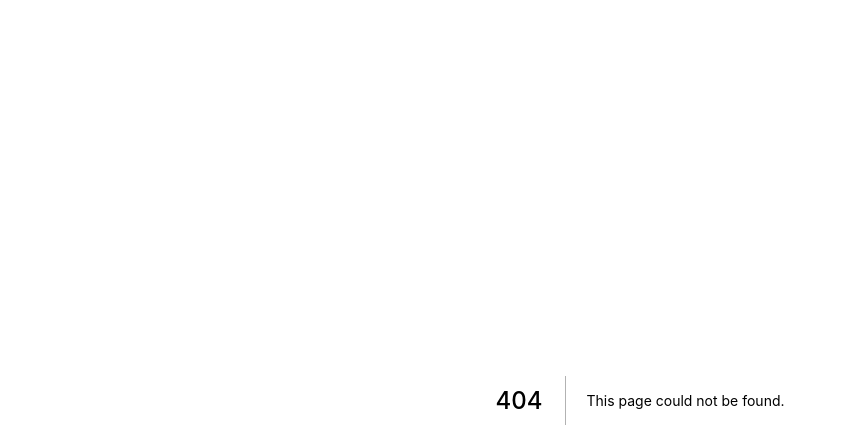
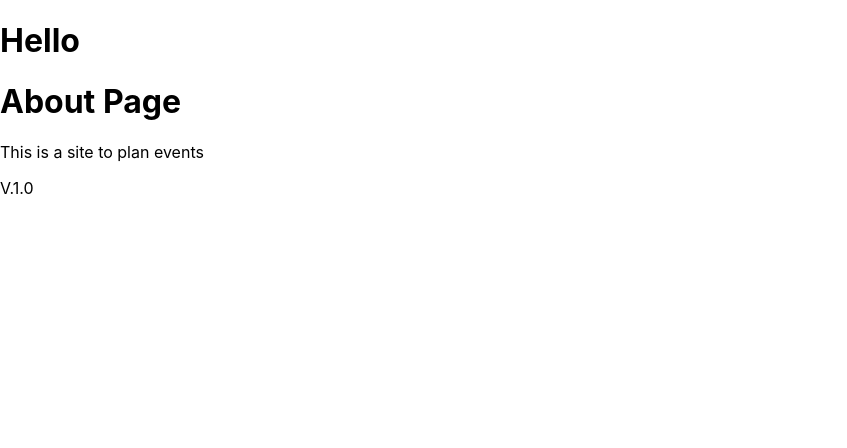
Before and after one commit to xpyrosh/eventplanner, a Next.js app: page /about in a window 1280 px wide. Before the commit this address had no page. Shown: the top 448 px of the page, without its empty margins (0-847 px from the left). Built offline with nearby package versions, Linux system fonts and the light colour scheme.

Commit message:
adding some pages / routing

```diff
--- a/pages/_app.js
+++ b/pages/_app.js
@@ -1,7 +1,12 @@
-import '../styles/globals.css'
+import "../styles/globals.css";
 
 function MyApp({ Component, pageProps }) {
-  return <Component {...pageProps} />
+    return (
+        <>
+            <h1>Hello</h1>
+            <Component {...pageProps} />
+        </>
+    );
 }
 
-export default MyApp
+export default MyApp;
--- /dev/null
+++ b/pages/about.js
@@ -0,0 +1,13 @@
+import React from "react";
+
+const about = () => {
+    return (
+        <div>
+            <h1>About Page</h1>
+            <p>This is a site to plan events</p>
+            <p>V.1.0</p>
+        </div>
+    );
+};
+
+export default about;
```
Also changed, not shown: pages/events/[slug].js (added, +7 -0 lines), pages/events/add.js (added, +7 -0 lines), pages/events/index.js (added, +11 -0 lines).
